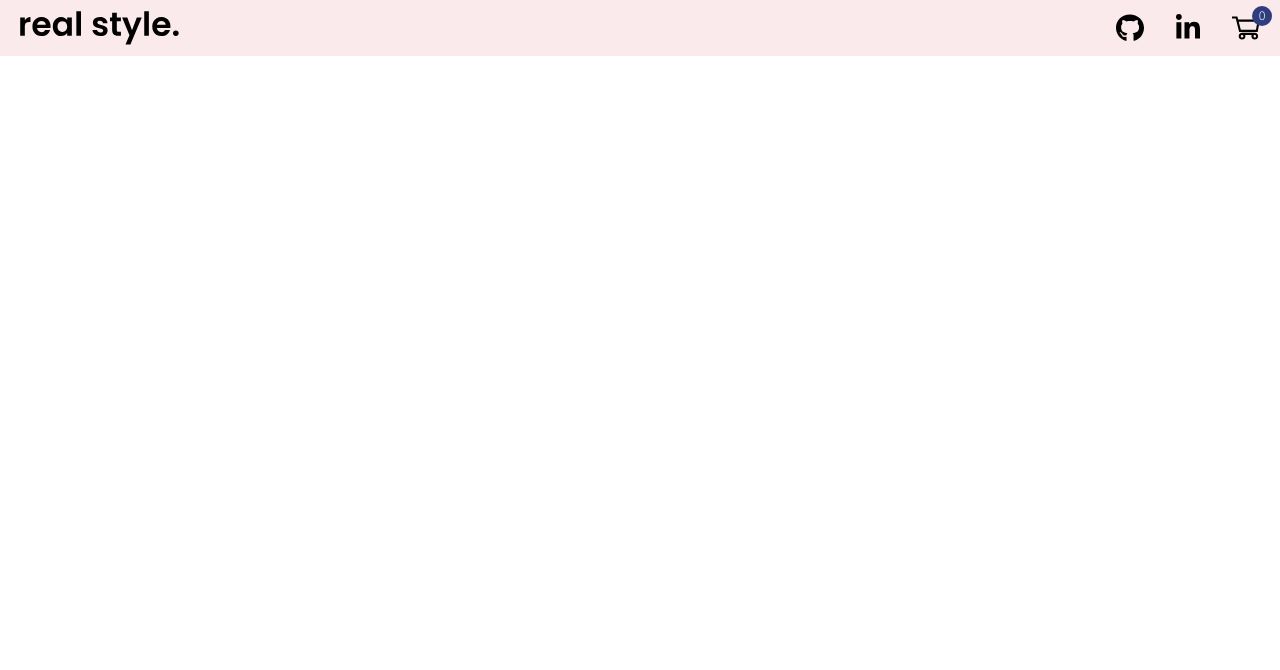
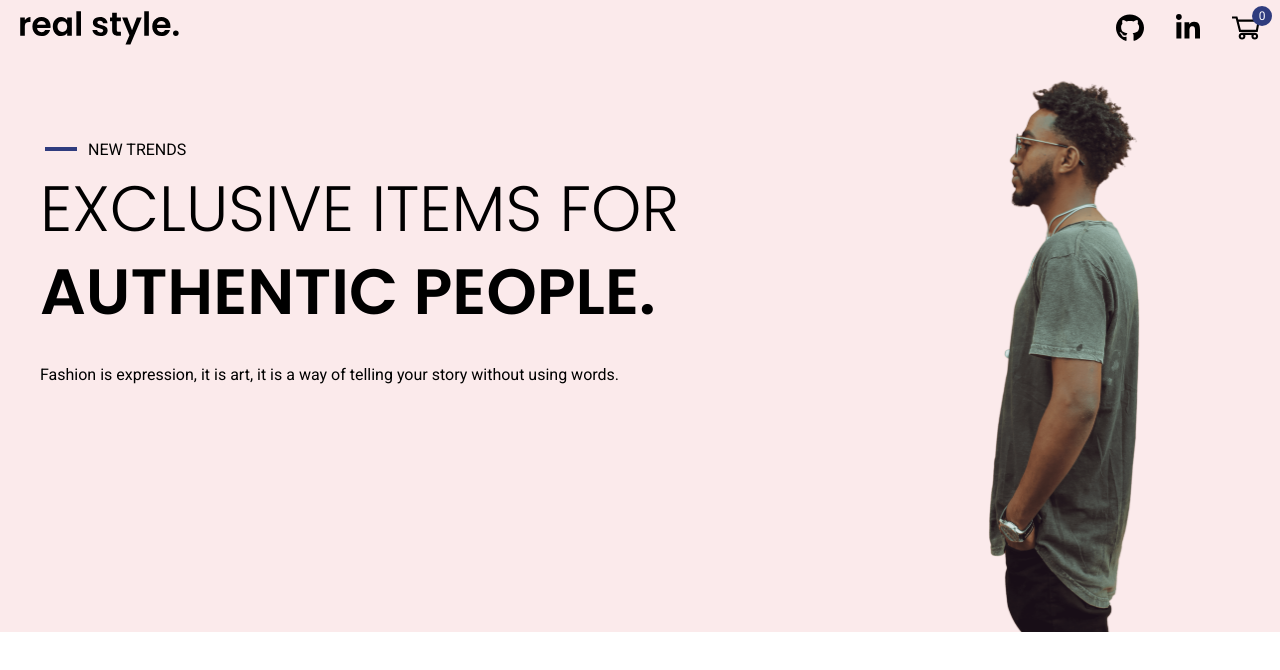
Before and after one commit to ThiagoTerraDev/real-style-front, a plain HTML site: page index.html in a window 1280 px wide. Drawn offline with Linux system fonts and the light colour scheme.

Commit message:
Estilização da introdução

```diff
--- /dev/null
+++ b/css/introducao.css
@@ -0,0 +1,55 @@
+.introducao-bg {
+    background-color: #FBEAEB;
+}
+
+.introducao-conteudo {
+    display: grid;
+    grid-template-columns: 2fr 1fr;
+    justify-items: center;
+    padding-top: 24px;
+}
+
+.introducao-texto {
+    padding-top: 60px;
+}
+
+.introducao-texto p {
+    font-weight: 400;
+}
+
+.introducao-texto p:first-of-type {
+    position: relative;
+    padding-left: 48px;
+}
+
+.introducao-texto p:first-of-type::before {
+    content: '';
+    position: absolute;
+    top: 50%;
+    left: 0.6%;
+    transform: translateY(-50%);
+    width: 32px;
+    height: 4px;
+    background-color: #2F3C7E;
+}
+
+.titulo1 {
+    font-family: 'Poppins', sans-serif;
+    font-weight: 300;
+    font-size: 4rem;
+    line-height: 5.2rem;
+    margin-bottom: 8px;
+    margin-top: 8px;
+}
+
+.introducao-conteudo img {
+    padding-left: 48px;
+}
+
+.introducao-texto span {
+    font-weight: 600;
+}
+
+.descricao {
+    margin-top: 32px;
+}
--- a/css/styles.css
+++ b/css/styles.css
@@ -1,2 +1,3 @@
 @import "./geral.css";
 @import "./header.css";
+@import "./introducao.css";
--- a/index.html
+++ b/index.html
@@ -15,7 +15,7 @@
     <link rel="stylesheet" href="./css/styles.css">
     <link rel="preconnect" href="https://fonts.googleapis.com">
     <link rel="preconnect" href="https://fonts.gstatic.com" crossorigin>
-    <link href="https://fonts.googleapis.com/css2?family=Poppins:wght@400;600&family=Roboto:wght@300&display=swap" rel="stylesheet">
+    <link href="https://fonts.googleapis.com/css2?family=Poppins:wght@300;400;600&family=Roboto:wght@300;400&display=swap" rel="stylesheet">
 </head>
 
 <body>
@@ -45,6 +45,17 @@
         </div>
     </header>
 
+    <main class="introducao-bg">
+        <div class="introducao-conteudo container2">
+            <div class="introducao-texto">
+                <p>NEW TRENDS</p>
+                <h1 class="titulo1">EXCLUSIVE ITEMS FOR <span>AUTHENTIC PEOPLE.</span></h1>
+                <p class="descricao">Fashion is expression, it is art, it is a way of telling your story without using words.</p>
+            </div>
+            <img src="./img/modelo-real-style.png" width="152.25" height="552" alt="modelo homem">
+        </div>
+    </main>
+
     <script src="./js/scripts.js"></script>
 </body>
 
```
Also changed, not shown: img/modelo-real-style.png (added).
